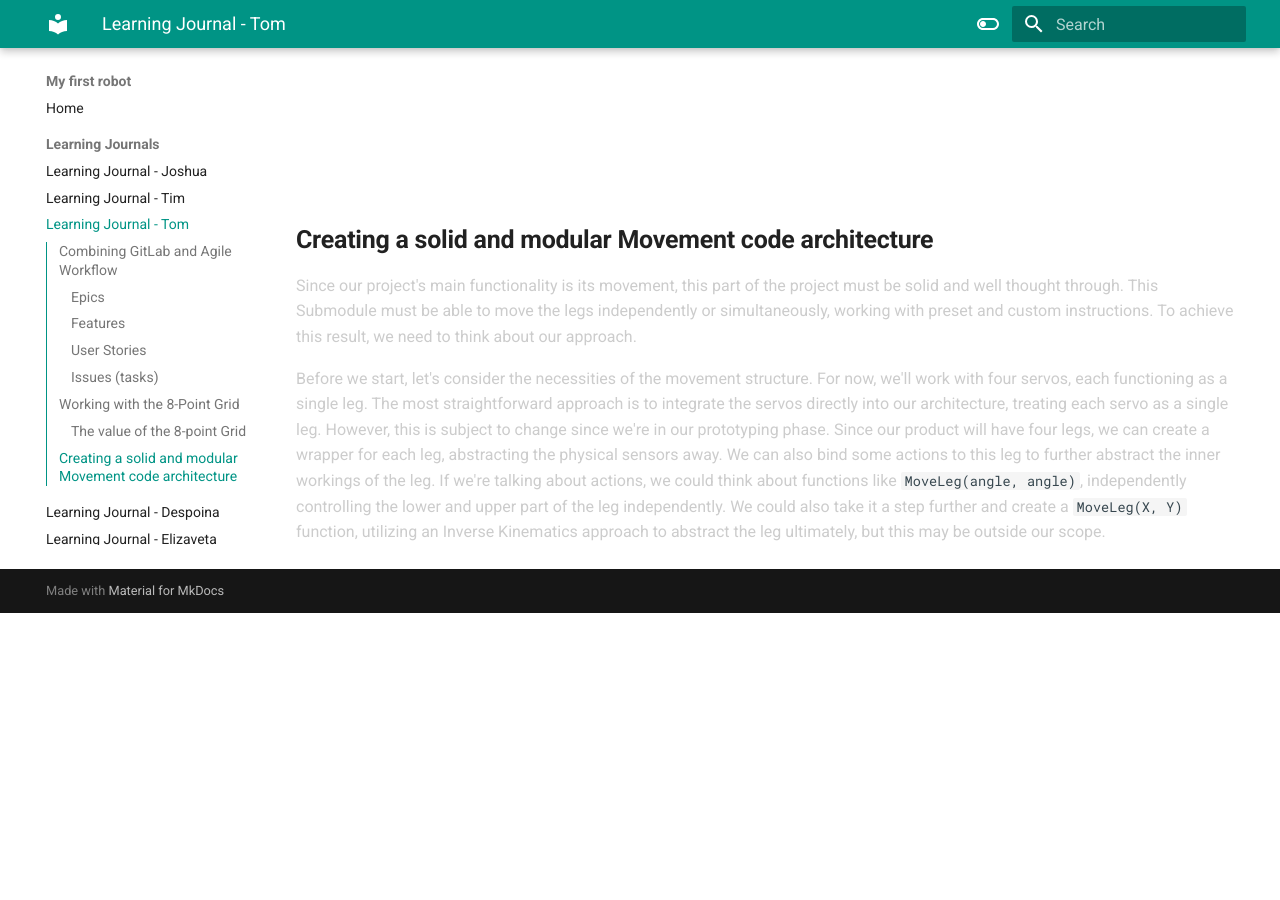
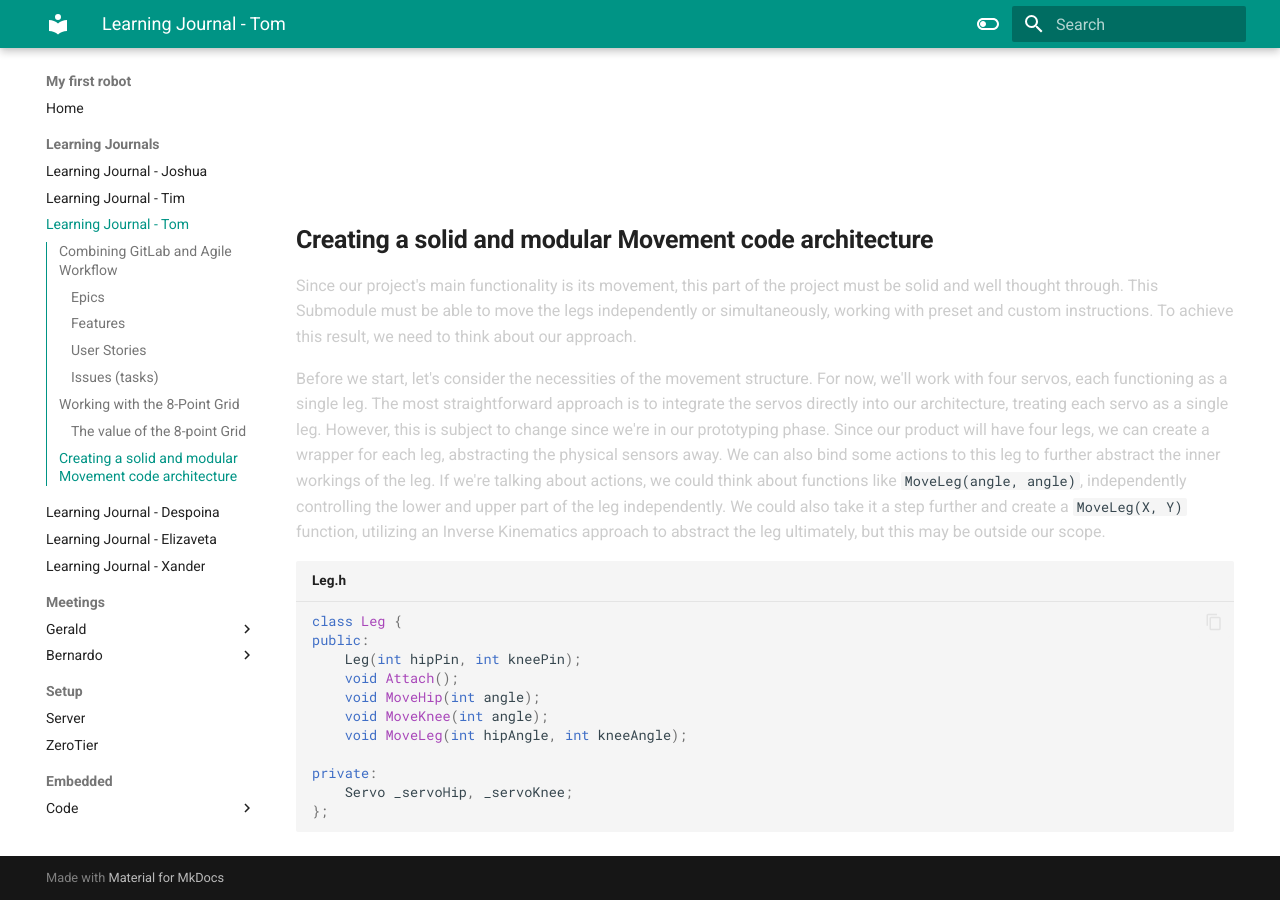
Before and after one commit to VioletHarmon2002/MyFirstRobot, an MkDocs documentation site: the page built from docs/Learning Journals/learning-journal-tom.md, in a window 1280 px wide and 900 px high, scrolled down 3041 px. Built offline with MkDocs 1.6.1 and Material for MkDocs 9.7.7, drawn with Linux system fonts in a browser that asks for light colours; before the commit the page ends 3654 px from its top, so only the background shows below that.

Commit message:
Added a code snippet to showcase the leg

````diff
--- a/docs/Learning Journals/learning-journal-tom.md
+++ b/docs/Learning Journals/learning-journal-tom.md
@@ -79,3 +79,17 @@ Since our project's main functionality is its movement, this part of the project
 Before we start, let's consider the necessities of the movement structure. For now, we'll work with four servos, each functioning as a single leg. The most straightforward approach is to integrate the servos directly into our architecture, treating each servo as a single leg. However, this is subject to
 change since we're in our prototyping phase. Since our product will have four legs, we can create a wrapper for each leg, abstracting the physical sensors away. We can also bind some actions to this leg to further abstract the inner workings of the leg. If we're talking about actions, we could think about
 functions like `MoveLeg(angle, angle)`, independently controlling the lower and upper part of the leg independently. We could also take it a step further and create a `MoveLeg(X, Y)` function, utilizing an Inverse Kinematics approach to abstract the leg ultimately, but this may be outside our scope.
+
+```cpp title="Leg.h"
+class Leg {
+public:
+    Leg(int hipPin, int kneePin);
+    void Attach();
+    void MoveHip(int angle);
+    void MoveKnee(int angle);
+    void MoveLeg(int hipAngle, int kneeAngle);
+
+private:
+    Servo _servoHip, _servoKnee;
+};
+```
````
